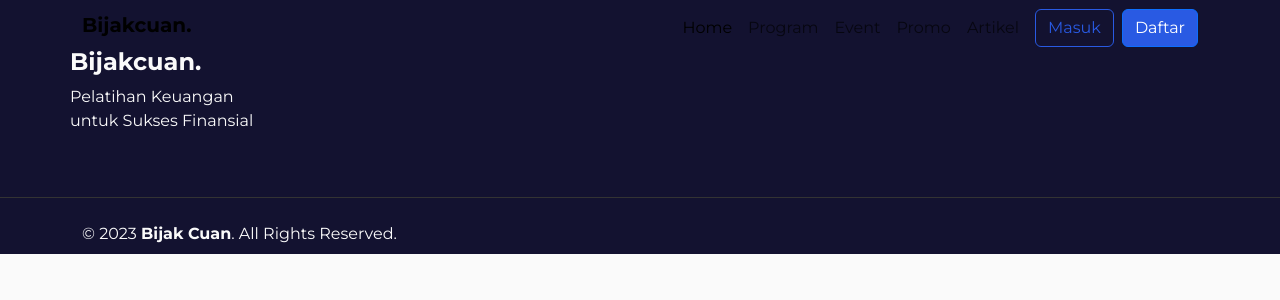
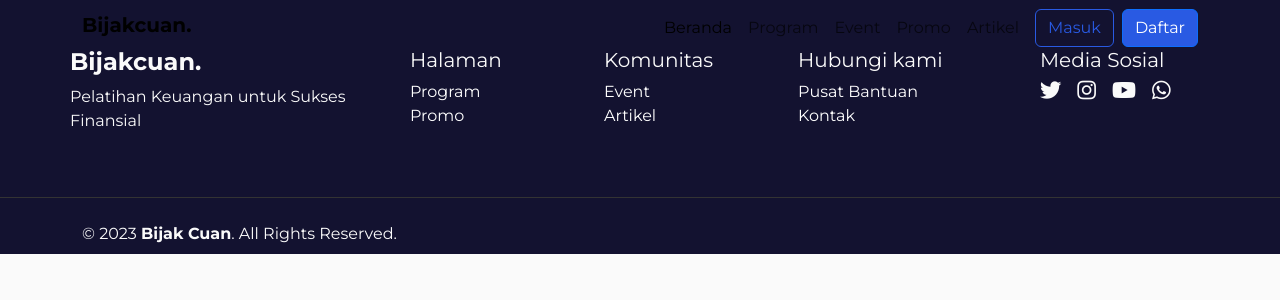
Before and after one commit to afrizalyogi/bijak-cuan, a Next.js app: page / in a window 1280 px wide. Shown: the top 300 px of the page. Built offline with nearby package versions, Linux system fonts and the light colour scheme.

Commit message:
promo page2

```diff
--- a/src/components/footer.jsx
+++ b/src/components/footer.jsx
@@ -1,8 +1,9 @@
 export default function Footer() {
 	return (
-		<footer className>
+		<footer >
+			<link href="https://cdnjs.cloudflare.com/ajax/libs/font-awesome/5.15.4/css/all.min.css" rel="stylesheet"></link>
 			<div className="container footer-content">
-				<div className="row">
+				<div className="row justify-content-around">
 					<div className="col">
 						<h4>
 							<a className="fw-bold" href="#">
@@ -11,10 +12,52 @@ export default function Footer() {
 						</h4>
 						<p>Pelatihan Keuangan untuk Sukses Finansial</p>
 					</div>
-					<div className="col"></div>
-					<div className="col"></div>
-					<div className="col"></div>
-					<div className="col"></div>
+					<div class="col-lg-2 col-md-6 mb-4 mb-md-0">
+						<h5 class="">Halaman</h5>
+
+						<ul class="list-unstyled mb-0">
+						<li>
+							<a href="#!" class="text-white">Program</a>
+						</li>
+						<li>
+							<a href="#!" class="text-white">Promo</a>
+						</li>
+						</ul>
+					</div>
+
+					<div class="col-lg-2 col-md-6 mb-4 mb-md-0">
+						<h5 class=" ">Komunitas</h5>
+
+						<ul class="list-unstyled">
+						<li>
+							<a href="#!" class="text-white">Event</a>
+						</li>
+						<li>
+							<a href="#!" class="text-white">Artikel</a>
+						</li>
+						</ul>
+					</div>
+
+					<div class="col-lg-2 col-md-6 mb-4  mb-md-0">
+						<h5 class=" ">Hubungi kami</h5>
+
+						<ul class="list-unstyled">
+						<li>
+							<a href="#!" class="text-white">Pusat Bantuan</a>
+						</li>
+						<li>
+							<a href="#!" class="text-white">Kontak</a>
+						</li>
+						</ul>
+					</div>
+
+					<div class="col-lg-2 col-md-6 mb-4 mb-md-0 ms-5">
+						<h5 class=" ">Media Sosial</h5>
+						<i class="fab fa-twitter fa-lg "></i>
+						<i class="fab fa-instagram  fa-lg mx-3"></i>
+						<i class="fab fa-youtube fa-lg "></i>
+						<i class="fab fa-whatsapp fa-lg  mx-3"></i>
+					</div>
 				</div>
 			</div>
 			<div className="border-top">
--- a/src/components/navbar.jsx
+++ b/src/components/navbar.jsx
@@ -21,7 +21,7 @@ export default function Navbar() {
 					<ul className="navbar-nav ms-auto align-items-center">
 						<li className="nav-item">
 							<a className="nav-link active" aria-current="page" href="#">
-								Home
+								Beranda
 							</a>
 						</li>
 						<li className="nav-item">
```
